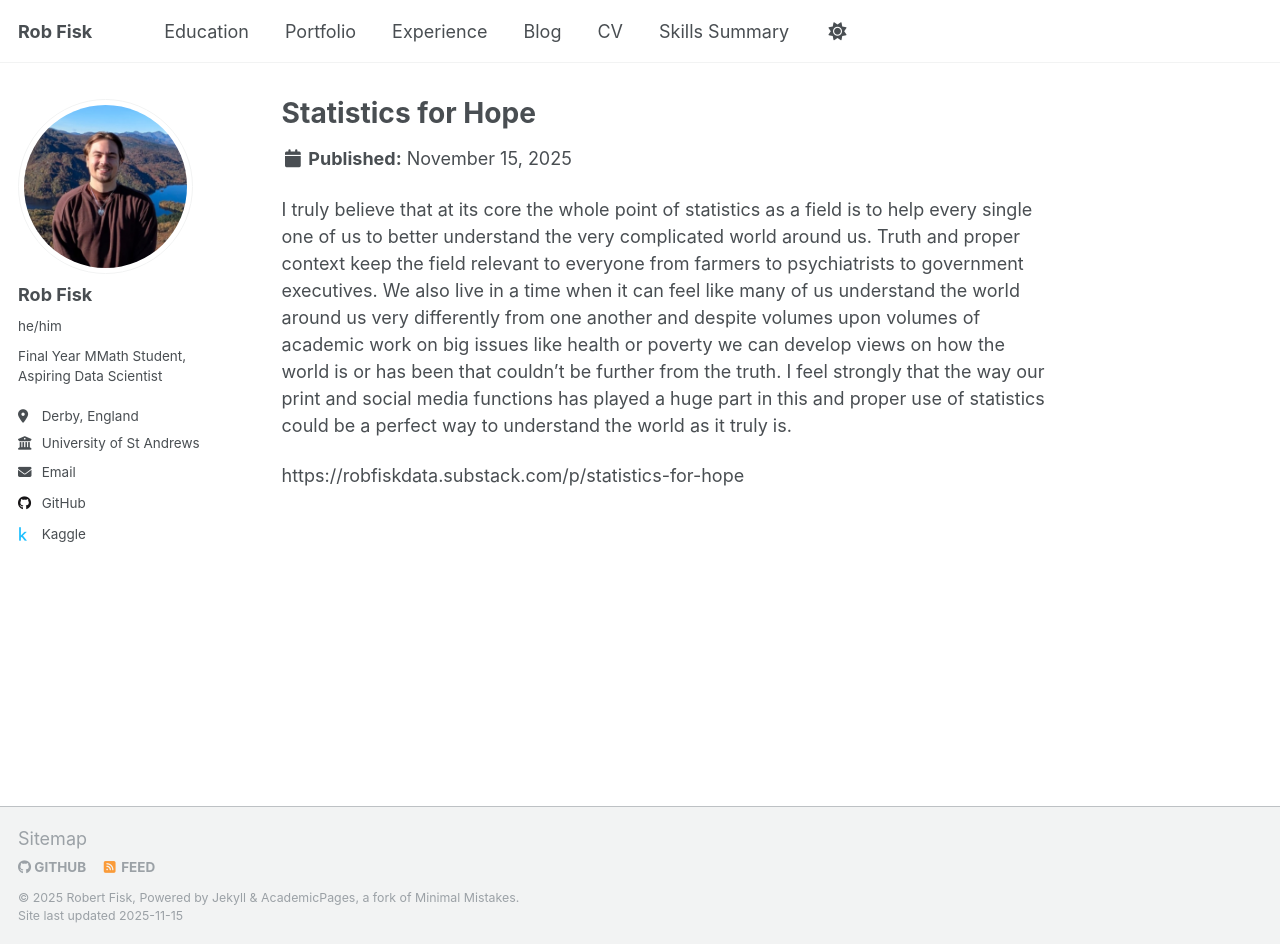
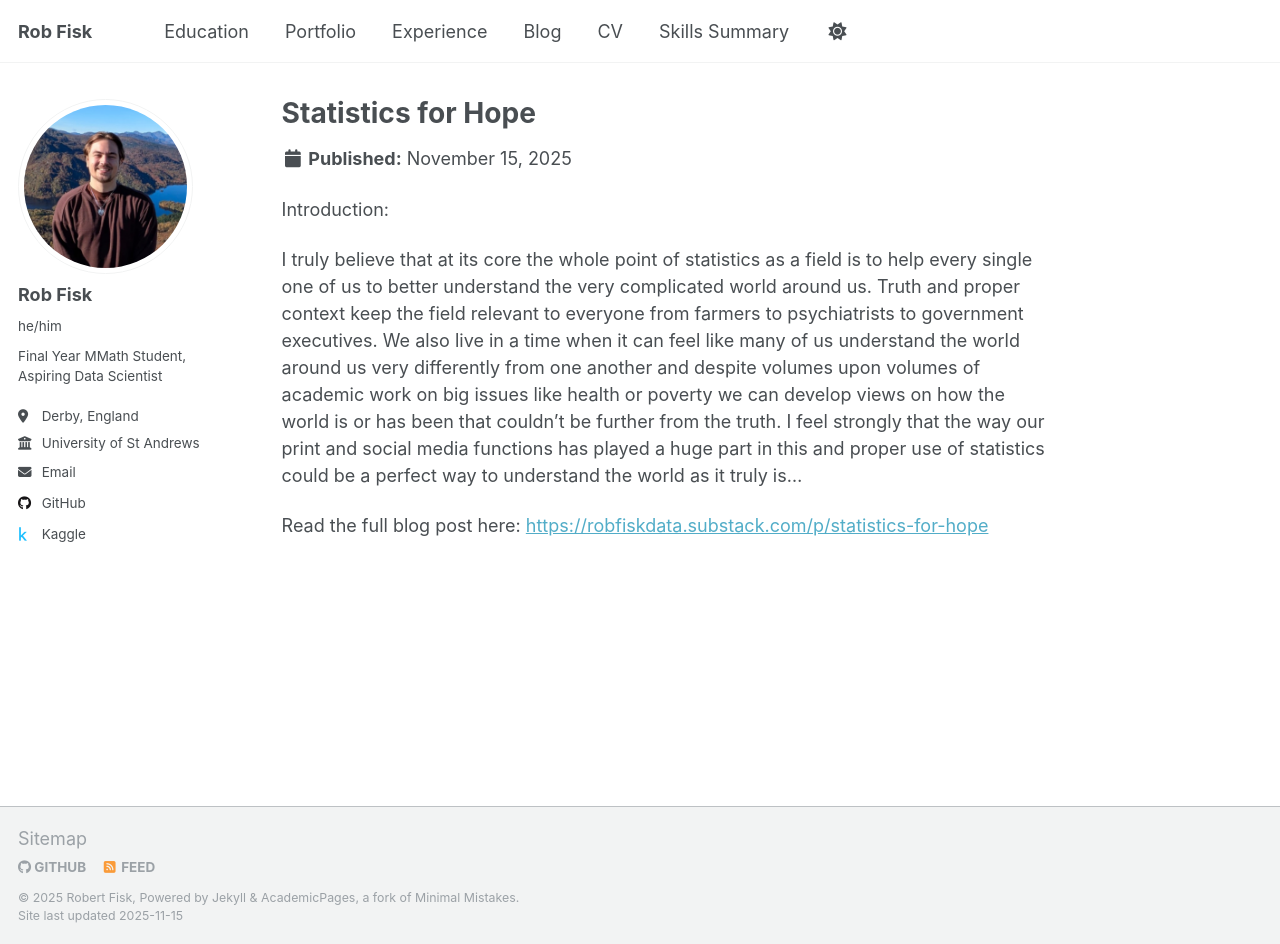
Before and after one commit to RobFisk/robfisk.github.io, a Jekyll site: the page built from _blog/0_statsforhope.md, in a window 1280 px wide and 944 px high. Built offline with Jekyll 4.4.1, drawn with Linux system fonts in a browser that asks for light colours; a script that is not in the unit is left out.

Commit message:
fixed link

```diff
--- a/_blog/0_statsforhope.md
+++ b/_blog/0_statsforhope.md
@@ -5,6 +5,9 @@ excerpt: "An adaptation of a talk I gave in my penultimate year at the Universit
 collection: blog
 ---
 
-I truly believe that at its core the whole point of statistics as a field is to help every single one of us to better understand the very complicated world around us. Truth and proper context keep the field relevant to everyone from farmers to psychiatrists to government executives. We also live in a time when it can feel like many of us understand the world around us very differently from one another and despite volumes upon volumes of academic work on big issues like health or poverty we can develop views on how the world is or has been that couldn’t be further from the truth. I feel strongly that the way our print and social media functions has played a huge part in this and proper use of statistics could be a perfect way to understand the world as it truly is.
+Introduction:
 
-https://robfiskdata.substack.com/p/statistics-for-hope
+I truly believe that at its core the whole point of statistics as a field is to help every single one of us to better understand the very complicated world around us. Truth and proper context keep the field relevant to everyone from farmers to psychiatrists to government executives. We also live in a time when it can feel like many of us understand the world around us very differently from one another and despite volumes upon volumes of academic work on big issues like health or poverty we can develop views on how the world is or has been that couldn’t be further from the truth. I feel strongly that the way our print and social media functions has played a huge part in this and proper use of statistics could be a perfect way to understand the world as it truly is...
+
+Read the full blog post here:
+[https://robfiskdata.substack.com/p/statistics-for-hope](https://robfiskdata.substack.com/p/statistics-for-hope)
```
